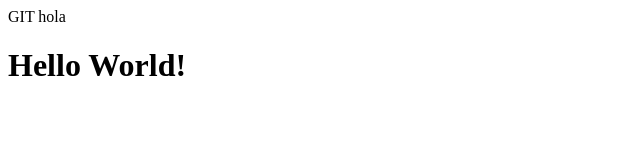
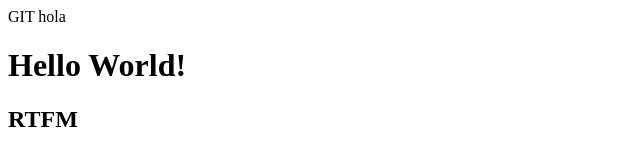
Before and after one commit to andres8/tutoGit, a plain HTML site: page index.html in a window 1280 px wide. Shown: the whole page, without its empty margins (0-640 px from the left). Drawn offline with Linux system fonts and the light colour scheme.

Commit message:
add new line: RTFM

```diff
--- a/index.html
+++ b/index.html
@@ -10,5 +10,6 @@
     GIT
     hola
     <h1>Hello World!</h1>
+    <h2>RTFM</h2>
 </body>
 </html>
```
